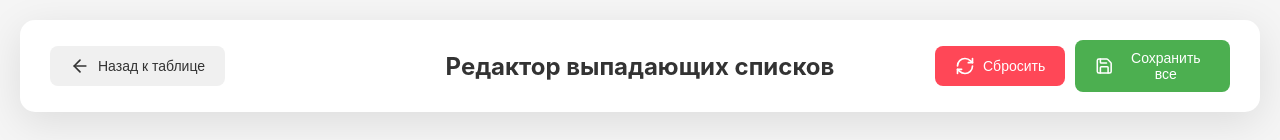
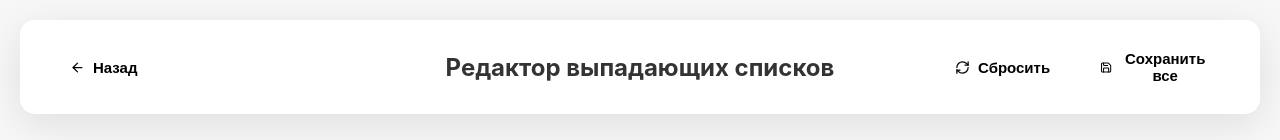
Before and after one commit to bronivichok1/ordinators, a React (Vite) app: page /options in a window 1280 px wide. Shown: the top 140 px of the page. Built offline with nearby package versions, Linux system fonts and the light colour scheme; no server answers; sample sign-in values are in the browser's storage.

Commit message:
dev 0.9.5 - reset color

```diff
--- a/src/App.jsx
+++ b/src/App.jsx
@@ -132,7 +132,6 @@ const LoginPage = ({ onLogin, loading, message }) => {
     <div className="auth-container-auth">
       <div className="auth-card">
         <div className="auth-header">
-          <div className="logo-container"><div className="logo"><LogIn size={32} /></div></div>
           <h1 className="auth-title">Авторизация</h1>
         </div>
 
--- a/src/LogsViewer.jsx
+++ b/src/LogsViewer.jsx
@@ -281,7 +281,7 @@ const LogsViewer = () => {
             </button>
 
             <button
-              className="export-excel-button-logs"
+              className="export-button-logs"
               onClick={exportToExcel}
               disabled={logs.length === 0}
             >
@@ -368,7 +368,7 @@ const LogsViewer = () => {
 
           <div className="filter-actions">
             <button className="reset-filters-button" onClick={resetFilters}>
-              Сбросить все фильтры
+              Сбросить
             </button>
           </div>
         </div>
--- a/src/OptionsPage.jsx
+++ b/src/OptionsPage.jsx
@@ -301,8 +301,8 @@ const OptionsPage = () => {
               className="back-button"
               disabled={saving}
             >
-              <ArrowLeft size={20} />
-              <span>Назад к таблице</span>
+              <ArrowLeft size={15} />
+              <span>Назад</span>
             </button>
           </div>
 
@@ -318,7 +318,7 @@ const OptionsPage = () => {
               className="reset-button"
               disabled={saving}
             >
-              <RefreshCw size={20} />
+              <RefreshCw size={15} />
               <span>Сбросить</span>
             </button>
             <button
@@ -326,7 +326,7 @@ const OptionsPage = () => {
               className="save-button-option"
               disabled={saving}
             >
-              <Save size={20} />
+              <Save size={15} />
               <span>{saving ? 'Сохранение...' : 'Сохранить все'}</span>
             </button>
           </div>
@@ -454,7 +454,7 @@ const OptionsPage = () => {
         </div>
 
         <div className="info-panel">
-          <h4>📋 Информация</h4>
+          <h4> Инструкция</h4>
           <ul>
             <li>
               <GripVertical size={14} />
--- a/src/styles/App.css
+++ b/src/styles/App.css
@@ -13,7 +13,6 @@ input:-moz-ui-invalid {
 
 .body-div {
   font-family: -apple-system, BlinkMacSystemFont, 'Segoe UI', Roboto, 'Helvetica Neue', Arial, sans-serif;
-  background: linear-gradient(135deg, #667eea 0%, #9ce0e0 100%);
   min-height: 100vh;
   display: flex;
   align-items: center;
@@ -69,7 +68,7 @@ input:-moz-ui-invalid {
 .logo {
   width: 60px;
   height: 60px;
-  background: linear-gradient(135deg, #667eea 0%, #5fbedb 100%);
+  background: black;
   border-radius: 50%;
   display: flex;
   align-items: center;
@@ -252,14 +251,13 @@ input:-moz-ui-invalid {
   gap: 12px;
   width: 100%;
   padding: 18px;
-  background: linear-gradient(135deg, #667eea 0%, #61a8d8 100%);
+  background: black;
   border: none;
   border-radius: 12px;
   color: white;
   font-size: 18px;
   font-weight: 600;
   cursor: pointer;
-  margin-top: 16px;
 }
 
 .submitauth-button:hover {
@@ -645,7 +643,6 @@ input:-moz-ui-invalid {
   align-items: center;
   justify-content: center;
   gap: 10px;
-  background: linear-gradient(135deg, #667eea 0%, #61a8d8 100%);
   border: none;
   border-radius: 12px;
   color: white;
--- a/src/styles/EditableTable.css
+++ b/src/styles/EditableTable.css
@@ -3,7 +3,6 @@
     min-height: 100vh;
     font-family: 'Segoe UI', Tahoma, Geneva, Verdana, sans-serif;
     overflow-x: auto;
-    background: linear-gradient(135deg, #f9f9ff 0%, #eefafa 100%);
   }
 
   .table-container {
@@ -151,16 +150,14 @@
   }
 
   .editable-table th {
-    color: white;
-    background-color: #4a6fa5;
-    font-weight: 600;
+    color: rgb(255, 255, 255);
   }
 
   .sticky-top {
     position: sticky;
     top: 0;
     z-index: 20;
-    background-color: #4a6fa5;
+    background-color: rgb(0, 0, 0);
   }
 
   .sticky-left {
@@ -182,7 +179,7 @@
     top: 0;
     left: 0;
     z-index: 30;
-    background-color: #4a6fa5;
+    background-color: black;
   }
 
   .sticky-top-right {
@@ -190,7 +187,7 @@
     top: 0;
     right: 0;
     z-index: 30;
-    background-color: #4a6fa5;
+    background-color: black;
   }
 
   .sortable-header {
@@ -199,7 +196,7 @@
   }
 
   .sortable-header:hover {
-    background-color: #3a5f90 !important;
+    background-color: #474747;
   }
 
   .header-content {
@@ -230,7 +227,7 @@
   }
 
   .id-checkbox-header {
-    background-color: #4a6fa5;
+    background-color: black;
     z-index: 25;
     color: white;
   }
@@ -244,7 +241,7 @@
   }
 
   .action-header {
-    background-color: #4a6fa5;
+    background-color: black;
     color: white;
     font-weight: 600;
     text-align: center;
@@ -927,7 +924,7 @@
     justify-content: space-between;
     align-items: center;
     padding: 18px 24px;
-    background: linear-gradient(135deg, #36d1dc 0%, #5b86e5 100%);
+    background: black;
     color: white;
     flex-shrink: 0;
   }
@@ -997,7 +994,7 @@
     flex-direction: column;
     gap: 8px;
     padding: 14px 16px;
-    background-color: #f9f9f9;
+    background-color: #ffffff;
     border-radius: 8px;
     border: 1px solid #e0e0e0;
     flex-shrink: 0;
@@ -1205,7 +1202,7 @@
     position: sticky;
     top: 0;
     z-index: 1000;
-    background: linear-gradient(135deg, #667eea 0%, #5fbedb 100%);
+    background: rgb(31, 31, 31);
     padding: 12px 24px;
     display: flex;
     justify-content: space-between;
@@ -1237,7 +1234,7 @@
     align-items: center;
     gap: 12px;
     padding: 8px 16px;
-    background: rgba(255, 255, 255, 0.1);
+    background: rgba(255, 255, 255, 0.2);
     border-radius: 8px;
     min-width: 200px;
     transition: all 0.2s ease;
--- a/src/styles/LogsViewer.css
+++ b/src/styles/LogsViewer.css
@@ -2,7 +2,6 @@
     padding: 20px;
     margin: 0 auto;
     min-height: 100vh;
-    background-color: #f5f5f5;
   }
 
   .logs-header {
@@ -45,51 +44,22 @@
     border: none;
     border-radius: 8px;
     font-size: 14px;
-    font-weight: 500;
+    font-weight: 525;
     cursor: pointer;
     transition: all 0.2s;
+    background-color: white;
+    color:black;
   }
 
-  .refresh-button-logs {
-    background-color: #4a90e2;
-    color: white;
-  }
-
-  .refresh-button-logs:hover:not(:disabled) {
-    background-color: #357abd;
-  }
-
-  .back-button-logs {
-    background-color: #6c757d;
-    color: white;
-  }
-
-  .back-button-logs:hover:not(:disabled) {
-    background-color: #5a6268;
+  .refresh-button-logs:hover:not(:disabled),
+  .back-button-logs:hover:not(:disabled),
+  .cleanup-button-logs:hover:not(:disabled),
+  .export-button-logs:hover:not(:disabled){
+    transform: translateY(-1px);
   }
 
   .cleanup-button-logs {
-    background-color: #dc3545;
-    color: white;
-  }
-
-  .cleanup-button-logs:hover:not(:disabled) {
-    background-color: #c82333;
-  }
-
-  .export-button-logs {
-    background-color: #28a745;
-    color: white;
-  }
-
-  .export-button-logs:hover:not(:disabled) {
-    background-color: #218838;
-  }
-
-  .refresh-button-logs:disabled, .back-button-logs:disabled,
-  .cleanup-button-logs:disabled, .export-button-logs:disabled {
-    opacity: 0.6;
-    cursor: not-allowed;
+    color: red;
   }
 
   .filters-panel {
--- a/src/styles/OptionsPage.css
+++ b/src/styles/OptionsPage.css
@@ -1,7 +1,5 @@
 .options-page {
     min-height: 100vh;
-    /*background: linear-gradient(135deg, #667eea 0%, #764ba2 100%);*/
-    background-color: #f5f5f5;
     padding: 20px;
   }
 
@@ -48,45 +46,20 @@
     padding: 10px 20px;
     border: none;
     border-radius: 8px;
-    font-size: 14px;
-    font-weight: 500;
+    font-size: 15px;
+    font-weight: 550;
     cursor: pointer;
-    transition: all 0.3s ease;
+    background-color: white;
+    color: black;
   }
 
-  .back-button {
-    background: #f0f0f0;
-    color: #333;
+
+  .back-button:hover:not(:disabled),
+  .reset-button:hover:not(:disabled),
+  .save-button-option:hover:not(:disabled) {
+    transform: translateY(-1px);
   }
 
-  .back-button:hover:not(:disabled) {
-    background: #e0e0e0;
-  }
-
-  .reset-button {
-    background: #ff4757;
-    color: white;
-  }
-
-  .reset-button:hover:not(:disabled) {
-    background: #ff6b81;
-  }
-
-  .save-button-option {
-    background: #4CAF50;
-    color: white;
-  }
-
-  .save-button-option:hover:not(:disabled) {
-    background: #45a049;
-  }
-
-  .back-button:disabled,
-  .reset-button:disabled,
-  .save-button-option:disabled {
-    opacity: 0.5;
-    cursor: not-allowed;
-  }
 
   .global-success-message {
     background: #d4edda;
--- a/src/styles/index.css
+++ b/src/styles/index.css
@@ -5,6 +5,7 @@ body {
     sans-serif;
   -webkit-font-smoothing: antialiased;
   -moz-osx-font-smoothing: grayscale;
+  background-color: rgb(247, 247, 247);
 }
 
 code {
--- a/vite.config.ts
+++ b/vite.config.ts
@@ -4,7 +4,7 @@ import react from '@vitejs/plugin-react'
 export default defineConfig({
   plugins: [react()],
   server: {
-    port: 3004,
+    port: 3001,
     open: true,
   },
 })
```
